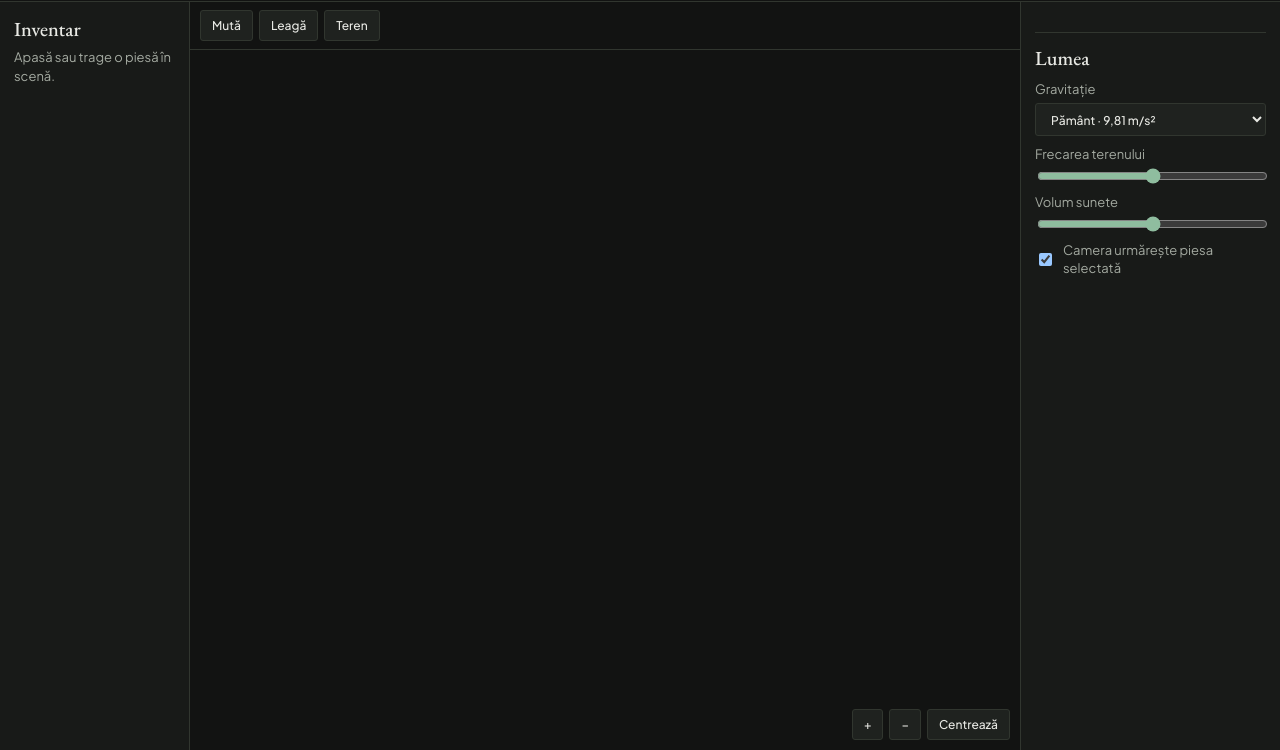
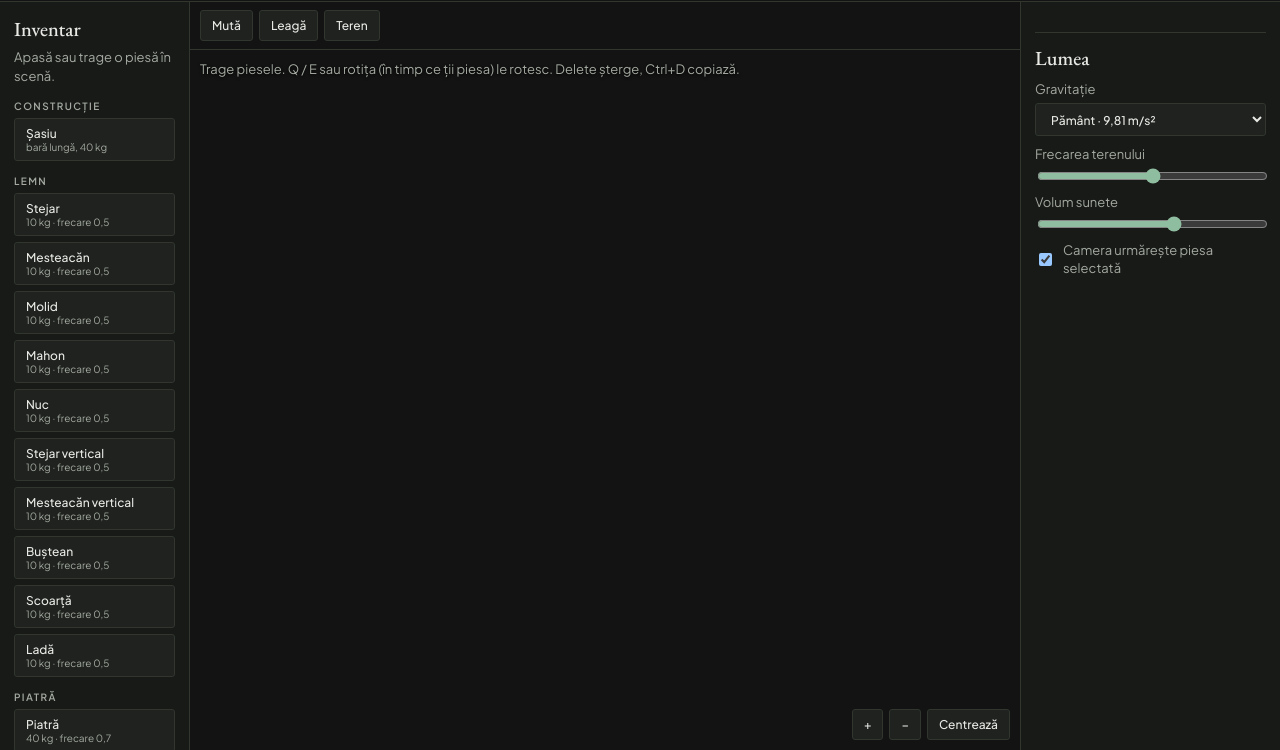
Before and after one commit to Razvy16C/SpringWorks, a plain HTML site: page index.html in a window 1280 px wide. Shown: the part 50-800 px from the top of the page. Drawn offline with nearby package versions, Linux system fonts and the light colour scheme.

Commit message:
Update index.html

```diff
--- a/index.html
+++ b/index.html
@@ -108,7 +108,7 @@
   </aside>
 </div>
 <script src="js/blocks.js"></script>
-<script src="js/constante.js"></script>
+<script src="js/config.js"></script>
 <script src="vendor/planck.min.js"></script>
 <script src="js/model.js"></script>
 <script src="js/teren.js"></script>
```
